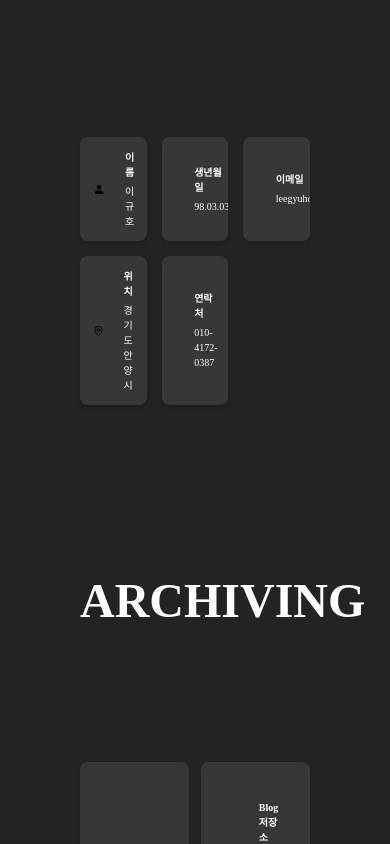
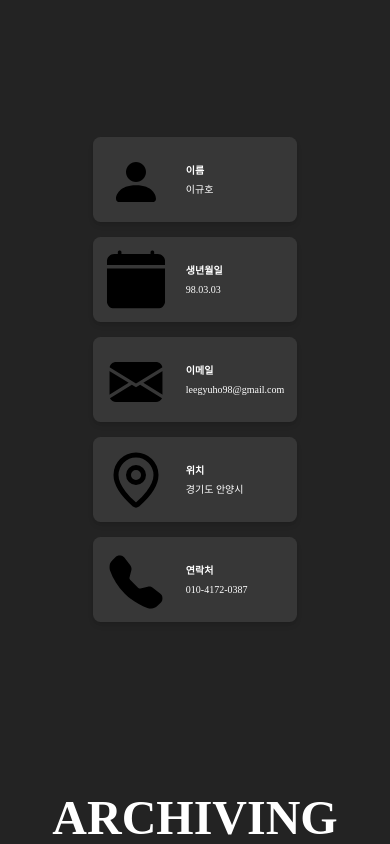
Before and after one commit to leegyuho-programer/my-portfolio, a Next.js app: page / in a window 390 px wide. Shown: the part 1180-2024 px from the top of the page. Built offline with nearby package versions, Linux system fonts and the light colour scheme; no server answers.

Commit message:
feat: AboutMeSection 반응형 추가

```diff
--- a/src/_components/Sections/AboutMeSection.tsx
+++ b/src/_components/Sections/AboutMeSection.tsx
@@ -7,8 +7,8 @@ import Information from '../Information/Information';
 export function AboutMeSection() {
   return (
     <section id='aboutMe' className={sectionStyle}>
-      <h2 className={`flex flex-row ${sectionTitle}`}>ABOUT ME</h2>
-      <div className='grid grid-cols-3 gap-[15px] w-fit mx-auto'>
+      <h2 className={sectionTitle}>ABOUT ME</h2>
+      <div className='grid lg:grid-cols-3 md:grid-cols-2 grid-cols-1  gap-[15px] w-fit mx-auto'>
         {INFORMATION_DATA.map((item, index) => (
           <Information
             key={`archiving-${index}`}
--- a/src/app/styles.ts
+++ b/src/app/styles.ts
@@ -4,7 +4,7 @@ export const flexCenter = 'flex items-center justify-center';
 export const flexRowCenter = `${flexRow} items-center justify-center`;
 export const flexColCenter = `${flexCol} items-center justify-center`;
 export const sectionStyle = 'scroll-py-16 p-32 mx-auto';
-export const sectionTitle = 'text-xl font-bold text-white mb-50';
+export const sectionTitle = `lg:justify-start ${flexRowCenter} text-xl font-bold text-white mb-50`;
 export const modalSectionTitle = 'text-xl font-semibold mb-10';
 export const modalSectionSubTitle =
   'text-lg font-bold text-text-main mb-10 bg-mainGray p-3';
```
